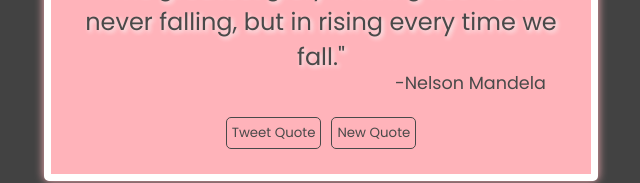
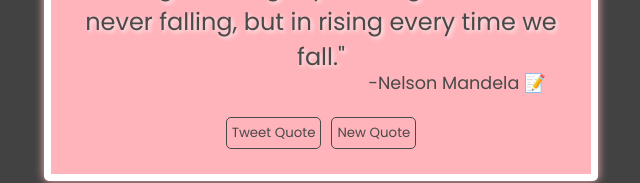
Before and after one commit to TyeStanley/colorful-quote-machine, a Next.js app: page / in a window 1280 px wide. Shown: the part 346-529 px from the top of the page, without its empty margins (319-959 px from the left). Built offline with nearby package versions, Linux system fonts and the light colour scheme.

Commit message:
added pencel and paper emoji next to authors name

```diff
--- a/src/pages/index.js
+++ b/src/pages/index.js
@@ -31,7 +31,7 @@ export default function Home() {
       <main className="background-cover">
         <div id="quote-box" style={{backgroundColor: bgColor, boxShadow: `0 0 10px ${bgColor}`}}>
           <p id="text">&quot;{quote.quote}&quot;</p>
-          <div id="author">-{quote.author}</div>
+          <div id="author">-{quote.author} &#x1F4DD;</div>
           <div className="buttons-wrapper">
             <a href="https://twitter.com/intent/tweet" id="tweet-quote" target="_blank" rel="noreferrer">
               <button>Tweet Quote</button>
```
